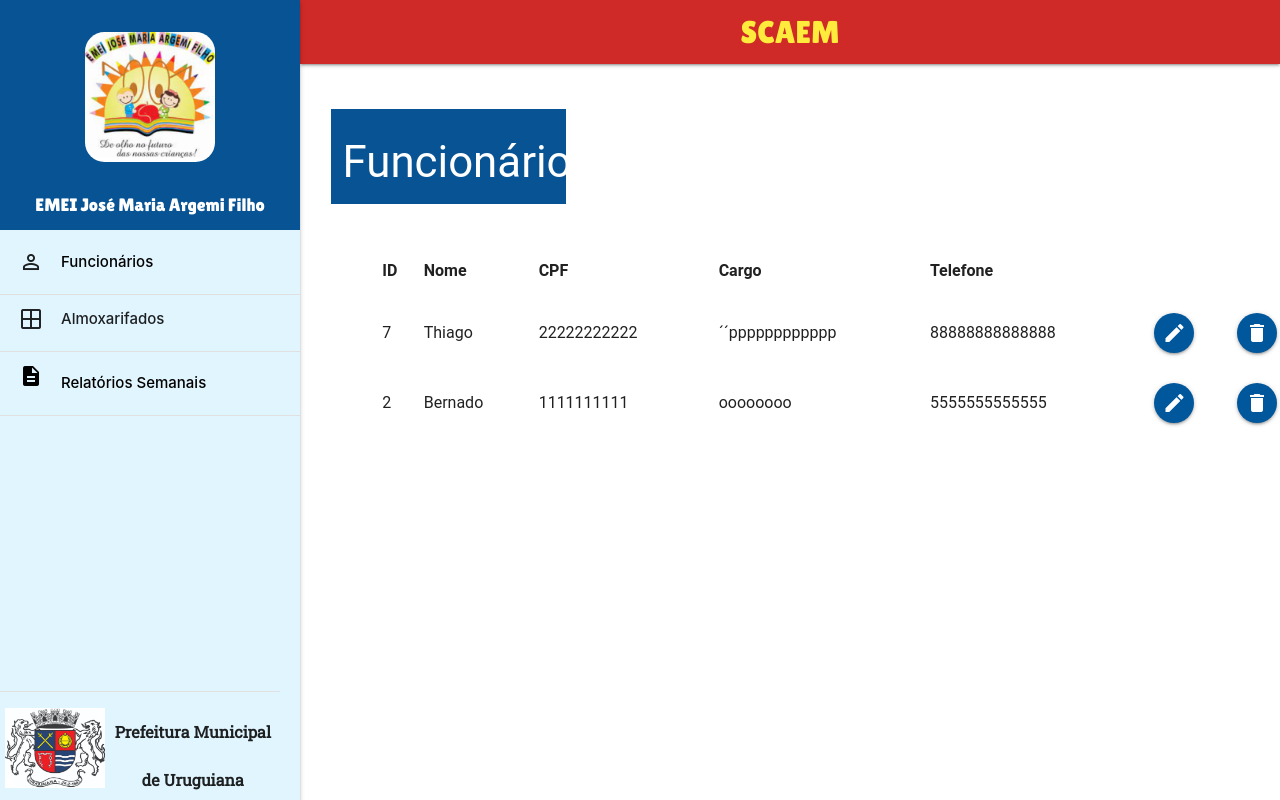
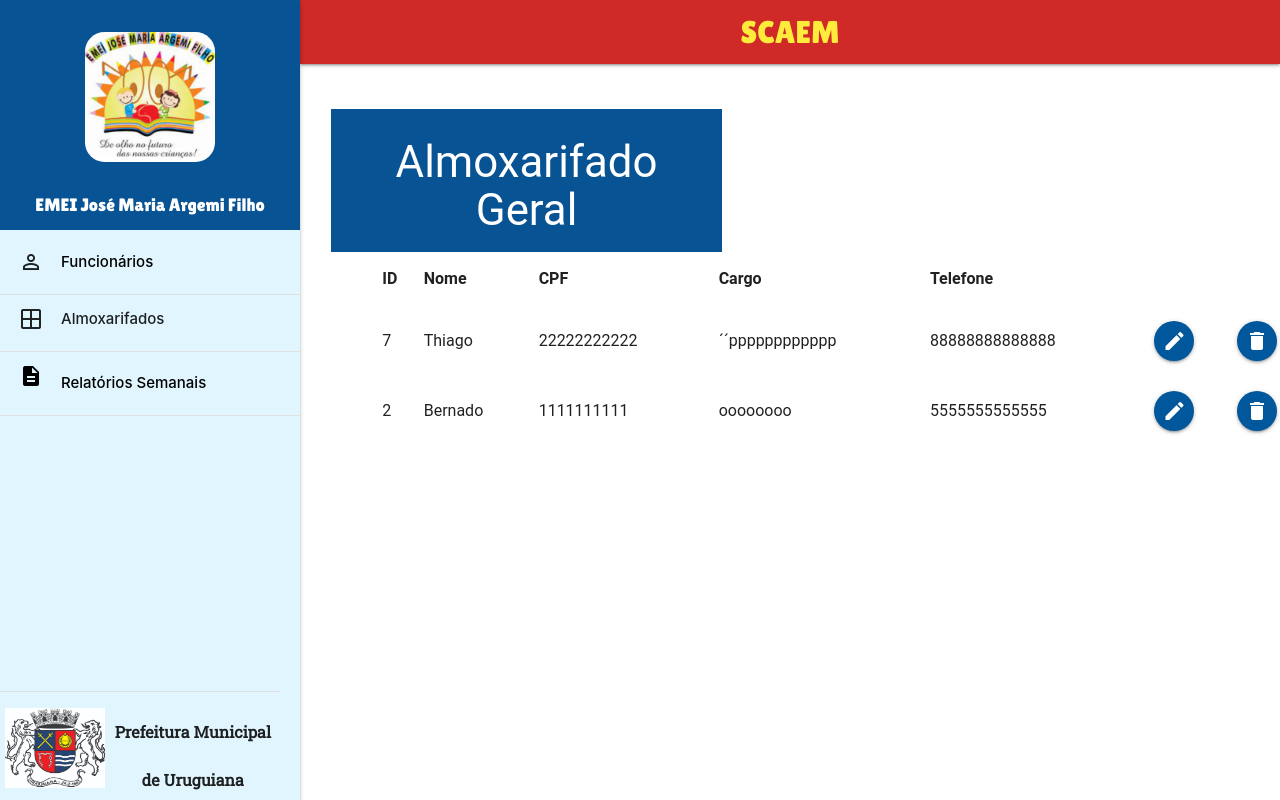
Before and after one commit to LADCSoares/TCC_LS_antigo, a PHP site: page /consultarGeral.php in a window 1280 px wide. Run offline with PHP 8.4, Linux system fonts and the light colour scheme; data comes from the database, SQL or seed files in the repository; some libraries are stand-ins or nearby versions.

Commit message:
Update consultarGeral.php

```diff
--- a/consultarGeral.php
+++ b/consultarGeral.php
@@ -28,7 +28,10 @@
         .topo2{
           background-color: rgb(8,83,148);
       }
-	      </style>
+        .borda{
+          border-radius: 3%;
+         }
+	       </style>
   </head>
 
         <body>
@@ -41,8 +44,8 @@
       <div class="row">
       <main class="container col s9 offset-s3 ">
         <br><br>
-      <div class="cont1 col s3 offset-s0">
-        <h3 class=" center-align white-text"> Funcionários </h3>
+      <div class="cont1 col s5 offset-s0">
+        <h3 class="borda center-align white-text"> Almoxarifado Geral </h3>
       </div>
    <br><br><br><br><br><br>
 
```
